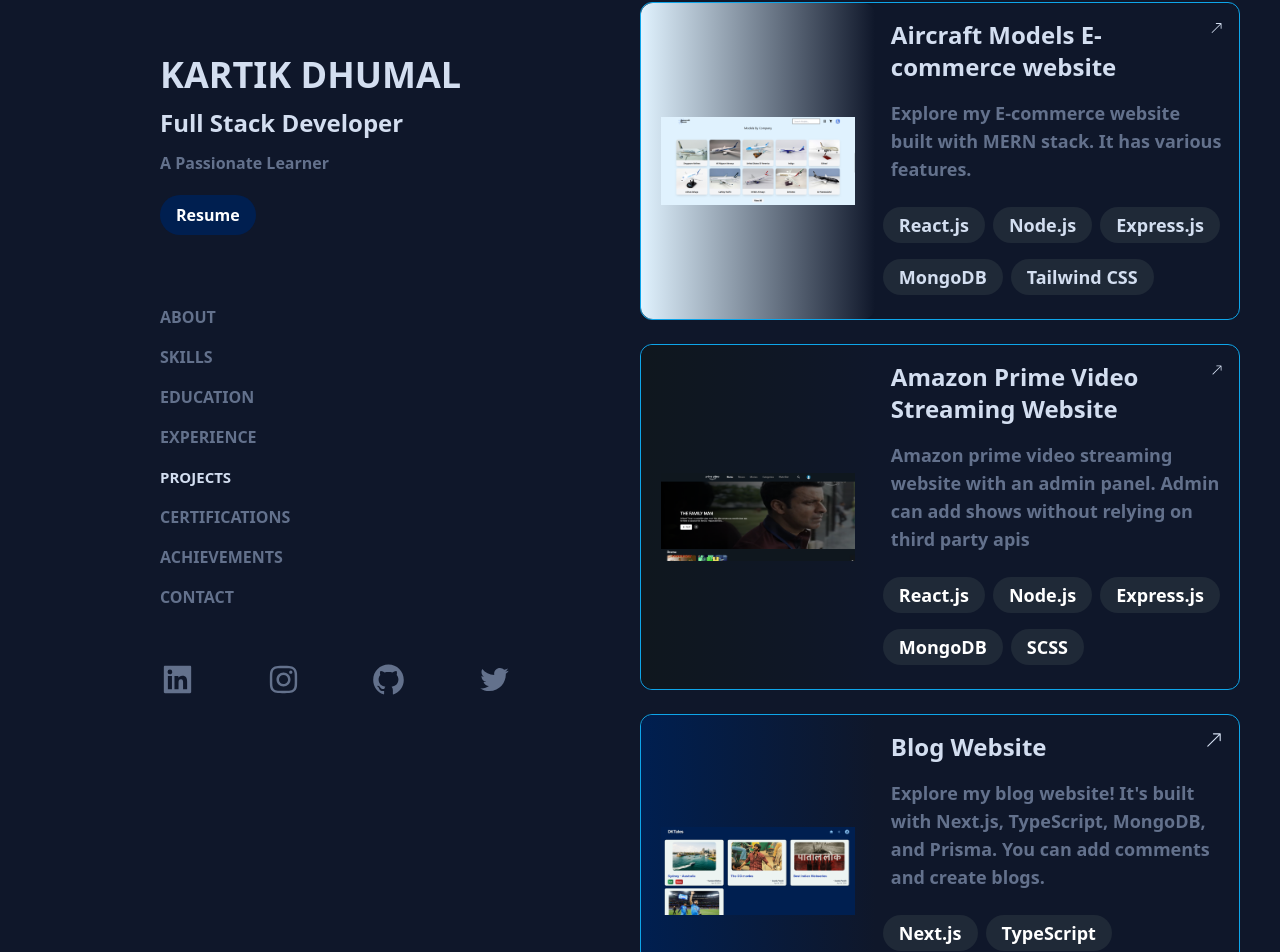
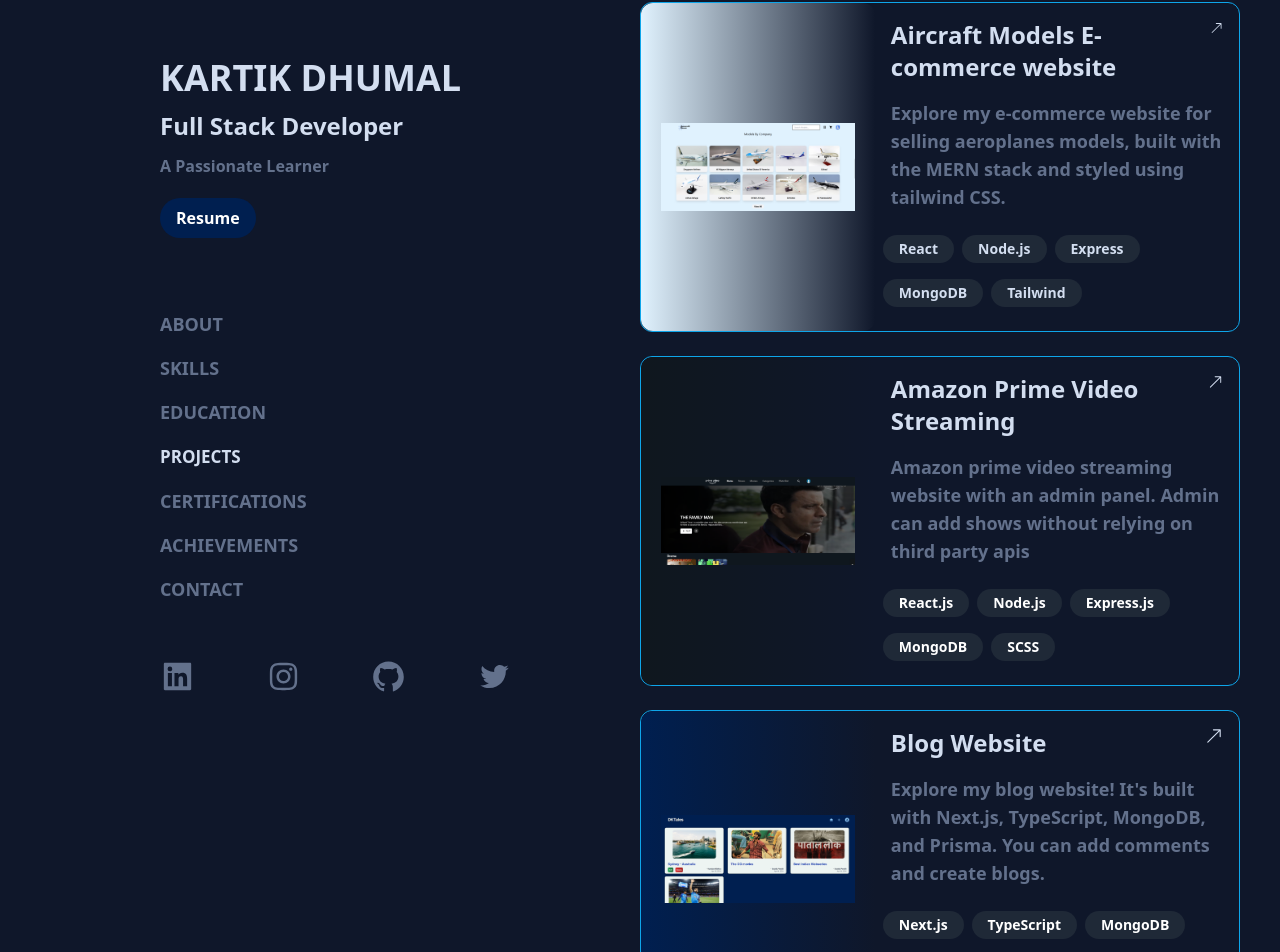
Before and after one commit to kartikdhumal/My-Portfolio, a React (Create React App) app: page /projects in a window 1280 px wide. Shown: the part 34-986 px from the top of the page. Built offline with nearby package versions, Linux system fonts and the light colour scheme.

Commit message:
add leetcode & removed experience

```diff
--- a/src/Main.js
+++ b/src/Main.js
@@ -51,28 +51,28 @@
       {/* End of the main */}
       <div className='list sm:w-auto xl:bg-inherit xl:left-auto sm:left-0 xl:relative  sm:fixed xl:top-auto xl:pt-0 sm:pt-14 sm:top-0 navbar stylishtext xl:bg-[#0F172A] xl:flex sm:hidden xl:w-96 uppercase sm:z-30'>
         {/* <button onClick={navClose} className='xl:hidden px-4 pt-4 sm:block'> <FaWindowClose size={25} color='red'/> </button> */}
-        <ul className='text-md ulbox flex justify-between flex-col  p-4 font-bold'>
-          <li className='my-2   text-[#63718C]'> <NavLink style={({ isActive }) => { return isActive ? { color: "#D3DEF0", fontSize: "15px", transition: "0.175s ease-in-out " } : {} }} to="/"> About  </NavLink></li>
+        <ul className='text-lg ulbox flex justify-between flex-col  p-4 font-bold'>
+          <li className='my-2   text-[#63718C]'> <NavLink style={({ isActive }) => { return isActive ? { color: "#D3DEF0", fontSize: "17px", transition: "0.175s ease-in-out " } : {} }} to="/"> About  </NavLink></li>
           <li className='my-2   text-[#63718C]'> <NavLink style={({ isActive }) => {
-            return isActive ? { color: "#D3DEF0", fontSize: "15px", transition: "0.175s ease-in-out " } : {}
+            return isActive ? { color: "#D3DEF0", fontSize: "17px", transition: "0.175s ease-in-out " } : {}
           }} to="/skills">  Skills  </NavLink></li>
           <li className='my-2   text-[#63718C]'> <NavLink style={({ isActive }) => {
-            return isActive ? { color: "#D3DEF0", fontSize: "15px", transition: "0.175s ease-in-out " } : {}
+            return isActive ? { color: "#D3DEF0", fontSize: "17px", transition: "0.175s ease-in-out " } : {}
           }} to="/education">  Education </NavLink> </li>
-           <li className='my-2   text-[#63718C]'> <NavLink style={({ isActive }) => {
-            return isActive ? { color: "#D3DEF0", fontSize: "15px", transition: "0.175s ease-in-out " } : {}
-          }} to="/experience">  Experience </NavLink> </li>
+           {/* <li className='my-2   text-[#63718C]'> <NavLink style={({ isActive }) => {
+            return isActive ? { color: "#D3DEF0", fontSize: "17px", transition: "0.175s ease-in-out " } : {}
+          }} to="/experience">  Experience </NavLink> </li> */}
           <li className='my-2   text-[#63718C]'> <NavLink style={({ isActive }) => {
-            return isActive ? { color: "#D3DEF0", fontSize: "15px", transition: "0.175s ease-in-out " } : {}
+            return isActive ? { color: "#D3DEF0", fontSize: "17px", transition: "0.175s ease-in-out " } : {}
           }} to="/projects"> Projects </NavLink></li>
           <li className='my-2   text-[#63718C]'> <NavLink style={({ isActive }) => {
-            return isActive ? { color: "#D3DEF0", fontSize: "15px", transition: "0.175s ease-in-out " } : {}
+            return isActive ? { color: "#D3DEF0", fontSize: "17px", transition: "0.175s ease-in-out " } : {}
           }} to="/certifications"> Certifications </NavLink> </li>
           <li className='my-2   text-[#63718C]'> <NavLink style={({ isActive }) => {
-            return isActive ? { color: "#D3DEF0", fontSize: "15px", transition: "0.175s ease-in-out " } : {}
+            return isActive ? { color: "#D3DEF0", fontSize: "17px", transition: "0.175s ease-in-out " } : {}
           }} to="/achivements"> Achievements </NavLink> </li>
           <li className='my-2   text-[#63718C]'> <NavLink style={({ isActive }) => {
-            return isActive ? { color: "#D3DEF0", fontSize: "15px", transition: "0.175s ease-in-out " } : {}
+            return isActive ? { color: "#D3DEF0", fontSize: "17px", transition: "0.175s ease-in-out " } : {}
           }} to="/contact"> Contact </NavLink> </li>
         </ul>
       </div>
--- a/src/Projects.js
+++ b/src/Projects.js
@@ -20,15 +20,17 @@
                   <img src={aircraft} alt={aircraft} className='xl:w-100 p-5 sm:w-100 sm:h-auto'></img> </div>
                <div dir='ltr' className='flex flex-col justify-start pt-4 xl:w-8/12 sm:w-full'>
                   <a href="https://aerocraftnexus-kartikdhumal.vercel.app/" target='_blank' rel="noreferrer" className='px-4 flex justify-between flex-row text-2xl'> Aircraft Models E-commerce website  <BsArrowUpRight size={18} /> </a>
-                  <p className='py-4 px-4 h-auto'>
-                     Explore my E-commerce website built with MERN stack. It has various features.
+
+                  <p className='py-4 px-4 h-auto  flex'>
+                     Explore my e-commerce website for selling aeroplanes models, built with the MERN stack and styled using tailwind CSS.
                   </p>
-                  <div className='flex xl:flex-wrap sm:flex-wrap p-2 justify-start items-center pt-0 pb-4' id='expskills'>
-                     <div className='font-semibold rounded-full my-2 mr-2 px-4 py-1 transition duration-300 ease-in-out transform bg-gray-800 text'> React.js </div>
-                     <div className='font-semibold rounded-full my-2 mr-2 px-4 py-1 transition duration-300 ease-in-out transform bg-gray-800 text'> Node.js </div>
-                     <div className='font-semibold rounded-full my-2 mr-2 px-4 py-1 transition duration-300 ease-in-out transform bg-gray-800 text'> Express.js </div>
+
+                  <div className='flex text-sm xl:flex-wrap sm:flex-wrap p-2 justify-start items-center pt-0 pb-4' id='expskills'>
+                     <div className='font-semibold rounded-full my-2 mr-2 px-4 py-1 transition duration-300 ease-in-out transform bg-gray-800 text'> React</div>
+                     <div className='font-semibold rounded-full my-2 mr-2 px-4 py-1 transition duration-300 ease-in-out transform bg-gray-800 text'> Node.js</div>
+                     <div className='font-semibold rounded-full my-2 mr-2 px-4 py-1 transition duration-300 ease-in-out transform bg-gray-800 text'> Express</div>
                      <div className='font-semibold rounded-full my-2 mr-2 px-4 py-1 transition duration-300 ease-in-out transform bg-gray-800 text'> MongoDB </div>
-                     <div className='font-semibold rounded-full my-2 mr-2 px-4 py-1 transition duration-300 ease-in-out transform bg-gray-800 text'> Tailwind CSS </div>
+                     <div className='font-semibold rounded-full my-2 mr-2 px-4 py-1 transition duration-300 ease-in-out transform bg-gray-800 text'> Tailwind</div>
                   </div>
                </div>
             </div>
@@ -36,11 +38,11 @@
             <div className='thirdbox lg:w-[100%] sm:w-full flex xl:flex-row-reverse sm:flex-col border-[0.5px] border-sky-500 hover:scale-105 rounded-xl duration-1000 '>
                <div className='uppercase rounded-xl xl:w-64 bg-gradient-to-r from-[#0f171e] to to-[#0F172A] sm:w-full flex justify-center items-center'> <img src={amazonprime} alt={amazonprime} className='xl:w-100 p-5 sm:w-100 sm:h-auto'></img> </div>
                <div dir='ltr' className='flex flex-col justify-start pt-4 xl:w-8/12 sm:w-full'>
-                  <a href="https://amazonprime-kartikdhumal.vercel.app/" target='_blank' rel="noreferrer" className='px-4 flex justify-between flex-row text-2xl'>  Amazon Prime Video Streaming Website  <BsArrowUpRight size={18} /> </a>
-                  <p className='py-4 px-4 h-auto'>
+                  <a href="https://amazonprime-kartikdhumal.vercel.app/" target='_blank' rel="noreferrer" className='px-4 flex justify-between flex-row text-2xl'>  Amazon Prime Video Streaming <BsArrowUpRight size={18} /> </a>
+                  <p className='py-4 px-4 h-auto  flex'>
                      Amazon prime video streaming website with an admin panel. Admin can add shows without relying on third party apis
                   </p>
-                  <div className='flex xl:flex-wrap sm:flex-wrap p-2 justify-start items-center pt-0 pb-4 ' id='expskills'>
+                  <div className='flex text-sm xl:flex-wrap sm:flex-wrap p-2 justify-start items-center pt-0 pb-4 ' id='expskills'>
                      <div className='font-semibold rounded-full my-2 mr-2 px-4 py-1 transition duration-300 ease-in-out transform bg-gray-800 text-white hover:scale-95'> React.js </div>
                      <div className='font-semibold rounded-full my-2 mr-2 px-4 py-1 transition duration-300 ease-in-out transform bg-gray-800 text-white hover:scale-95'> Node.js </div>
                      <div className='font-semibold rounded-full my-2 mr-2 px-4 py-1 transition duration-300 ease-in-out transform bg-gray-800 text-white hover:scale-95'> Express.js </div>
@@ -55,10 +57,10 @@
                   <img src={dktales} alt={dktales} className='xl:w-100 p-5 sm:w-100 sm:h-auto'></img> </div>
                <div dir='ltr' className='flex flex-col justify-start pt-4 xl:w-8/12 sm:w-full'>
                   <a href="https://dktales-kartikdhumal.vercel.app/" target='_blank' rel="noreferrer" className='px-4 flex justify-between flex-row text-2xl'> Blog Website  <BsArrowUpRight size={18} /> </a>
-                  <p className='py-4 px-4 h-auto'>
+                  <p className='py-4 px-4 h-auto  flex'>
                      Explore my blog website! It's built with Next.js, TypeScript, MongoDB, and Prisma. You can add comments and create blogs.
                   </p>
-                  <div className='flex xl:flex-wrap sm:flex-wrap p-2 justify-start items-center pt-0 pb-4 ' id='expskills'>
+                  <div className='flex text-sm xl:flex-wrap sm:flex-wrap p-2 justify-start items-center pt-0 pb-4 ' id='expskills'>
                      <div className='font-semibold rounded-full my-2 mr-2 px-4 py-1 transition duration-300 ease-in-out transform bg-gray-800 text-white hover:scale-95'> Next.js </div>
                      <div className='font-semibold rounded-full my-2 mr-2 px-4 py-1 transition duration-300 ease-in-out transform bg-gray-800 text-white hover:scale-95'> TypeScript </div>
                      <div className='font-semibold rounded-full my-2 mr-2 px-4 py-1 transition duration-300 ease-in-out transform bg-gray-800 text-white hover:scale-95'> MongoDB </div>
@@ -73,10 +75,10 @@
                   <img src={portfolio} alt={portfolio} className='xl:w-100 p-5 sm:w-100 sm:h-auto'></img> </div>
                <div dir='ltr' className='flex flex-col justify-start pt-4 xl:w-8/12 sm:w-full'>
                   <a href="https://kartikdhumal.vercel.app/" target='_blank' rel="noreferrer" className='px-4 flex justify-between flex-row text-2xl'>  Portfolio Website  <BsArrowUpRight size={18} /> </a>
-                  <p className='py-4 px-4 h-auto'>
-                     It is a personal portfolio website with skills , experince , projects , contact section
+                  <p className='py-4 px-4 h-auto  flex'>
+                     This personal portfolio website showcases my skills, experience, projects, achievements, and provides contact information
                   </p>
-                  <div className='flex xl:flex-wrap sm:flex-wrap p-2 justify-start items-center pt-0 pb-4 ' id='expskills'>
+                  <div className='flex text-sm xl:flex-wrap sm:flex-wrap p-2 justify-start items-center pt-0 pb-4 ' id='expskills'>
                      <div className='font-semibold rounded-full my-2 mr-2 px-4 py-1 transition duration-300 ease-in-out transform bg-gray-800 text-white hover:scale-95'> React.js </div>
                      <div className='font-semibold rounded-full my-2 mr-2 px-4 py-1 transition duration-300 ease-in-out transform bg-gray-800 text-white hover:scale-95'> Tailwind CSS </div>
                   </div>
--- a/src/Result.js
+++ b/src/Result.js
@@ -21,7 +21,7 @@
           <Route path="/education" element={<Education />} />
           <Route path="/contact" element={<Contact />} />
           <Route path="/projects" element={<Projects />} />
-          <Route path="/experience" element={<Experiences />} />
+          {/* <Route path="/experience" element={<Experiences />} /> */}
           <Route path="/certifications" element={<Certifications />} />
           <Route path="/achivements" element={<Achievement />} />
           <Route path="*" element={<Pagenotfound />} />
--- a/src/Skills.js
+++ b/src/Skills.js
@@ -32,7 +32,7 @@
         <div className="lg:w-40 sm:w-32 mr-3 lg:p-0 sm:p-0 h-40 border-b-4 border-green-400  hover:scale-105 rounded-xl duration-500 flex flex-col justify-center items-center"> <img src={nodejs} className='w-1/2 h-50'></img> <span className="flex justify-center items-center font-bold"> Node.js </span> </div>
         <div className="lg:w-40 sm:w-32 mr-3 lg:p-0 sm:p-0 h-40 border-b-4 border-[#494444]  hover:scale-105 rounded-xl duration-500 flex flex-col justify-center items-center"> <img src={expressjs} className='w-1/2 rounded-[50%] h-50'></img> <span className="flex justify-center items-center font-bold"> Express.js </span> </div>
         <div className="lg:w-40 sm:w-32 mr-3 lg:p-0 sm:p-0 h-40 border-b-4 border-gray-500  hover:scale-105 rounded-xl duration-500 flex flex-col justify-center items-center"> <img src={nextjs} className='w-1/2 h-50 bg-white rounded-3xl'></img> <span className="flex justify-center items-center font-bold"> Next.js </span> </div>
-        <div className="lg:w-40 sm:w-32 mr-3 lg:p-0 sm:p-0 h-40 border-b-4 border-[#3178C6]  hover:scale-105 rounded-xl duration-500 flex flex-col justify-center items-center"> <img src={typescript} className='w-1/2 h-50'></img> <span className="flex justify-center items-center font-bold"> Typescript </span> </div>
+        {/* <div className="lg:w-40 sm:w-32 mr-3 lg:p-0 sm:p-0 h-40 border-b-4 border-[#3178C6]  hover:scale-105 rounded-xl duration-500 flex flex-col justify-center items-center"> <img src={typescript} className='w-1/2 h-50'></img> <span className="flex justify-center items-center font-bold"> Typescript </span> </div> */}
         <div className="lg:w-40 sm:w-32 mr-3 lg:p-0 sm:p-0 h-40 border-b-4 border-green-200  hover:scale-105 rounded-xl duration-500 flex flex-col justify-center items-center"> <img src={mongodb} className='w-1/2 h-50'></img> <span className="flex justify-center items-center font-bold"> MongoDB </span> </div>
         <div className="lg:w-40 sm:w-32 mr-3 lg:p-0 sm:p-0 h-40 border-b-4 border-orange-600  hover:scale-105 rounded-xl duration-500 flex flex-col justify-center items-center"> <img src={git} className='w-1/2 h-50 bg-white rounded-[50%]'></img> <span className="flex justify-center items-center font-bold"> Github </span> </div>
         <div className="lg:w-40 sm:w-32 mr-3 lg:p-0 sm:p-0 h-40 border-b-4 border-cyan-400  hover:scale-105 rounded-xl duration-500 flex flex-col justify-center items-center"> <img src={tailwindcss} className='w-1/2 h-50'></img> <span className="flex justify-center items-center font-bold">Tailwind CSS </span> </div>
```
Also changed, not shown: src/Achievement.js (+13 -0 lines), src/images/amazonprime3.png (added), src/images/leetcode.png (added).
